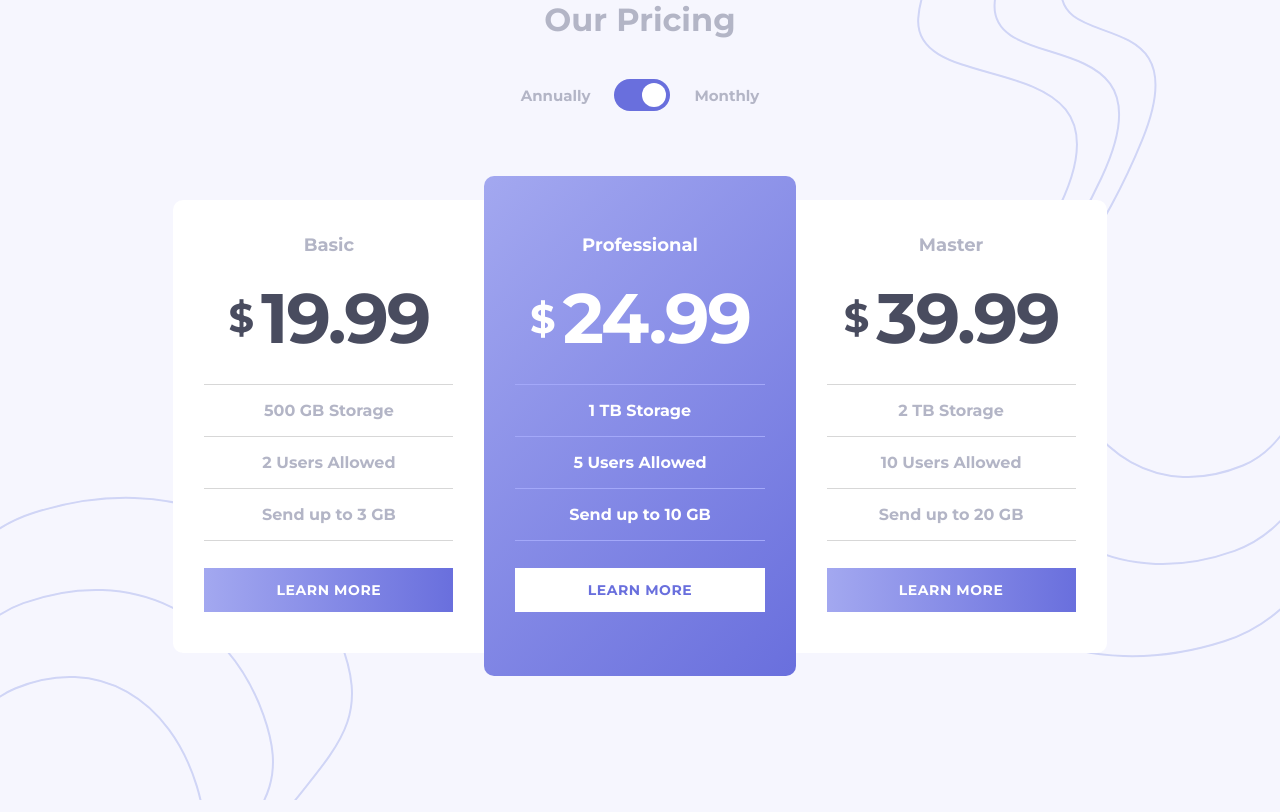
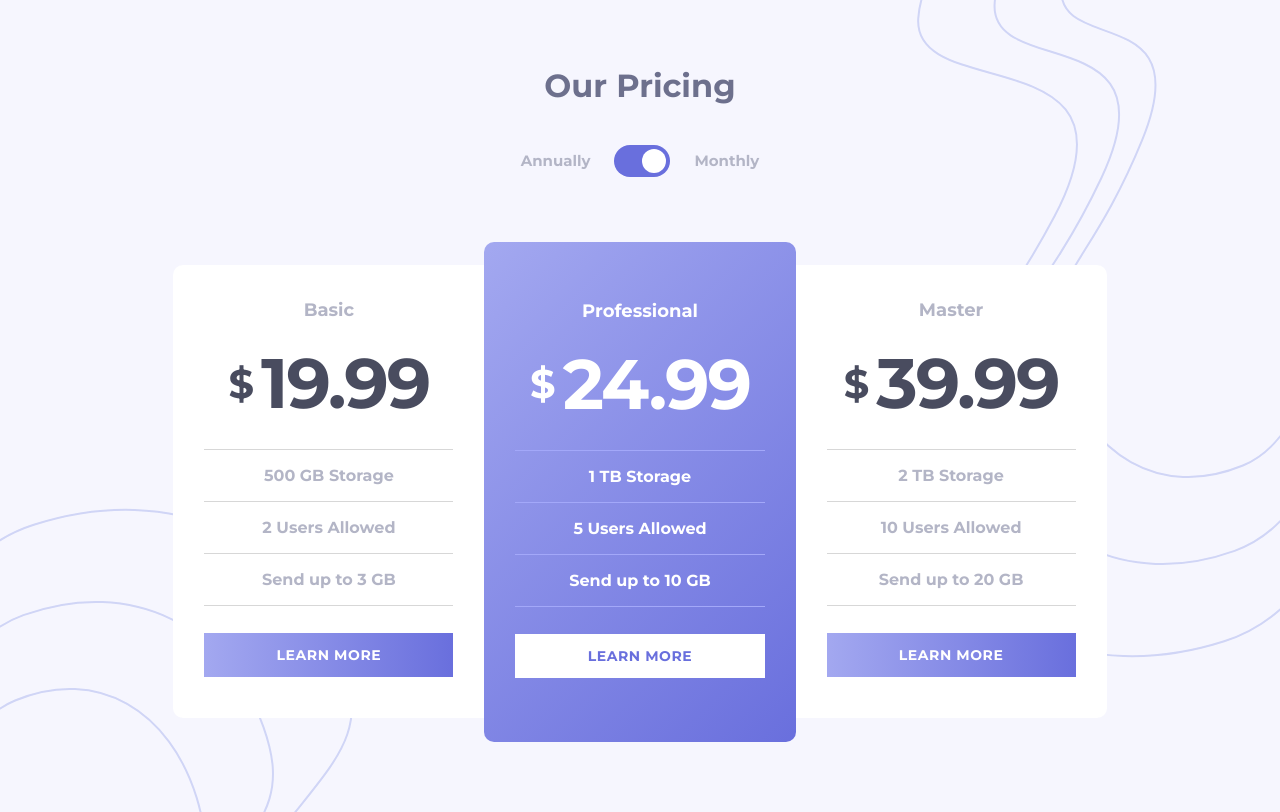
Before and after one commit to Kehs719/pricing-component-with-toggle, a plain HTML site: page index.html in a window 1280 px wide. Drawn offline with nearby package versions, Linux system fonts and the light colour scheme.

Commit message:
Update style.css

```diff
--- a/style.css
+++ b/style.css
@@ -23,7 +23,7 @@ body {
     display: flex;
     justify-content: center;
 }
-.toggle-switch h2 {
+.toggle-switch h1 {
     color: var(--grayish-blue);
     font-size: 2rem;
     margin-top: 8.23529vh;
```
